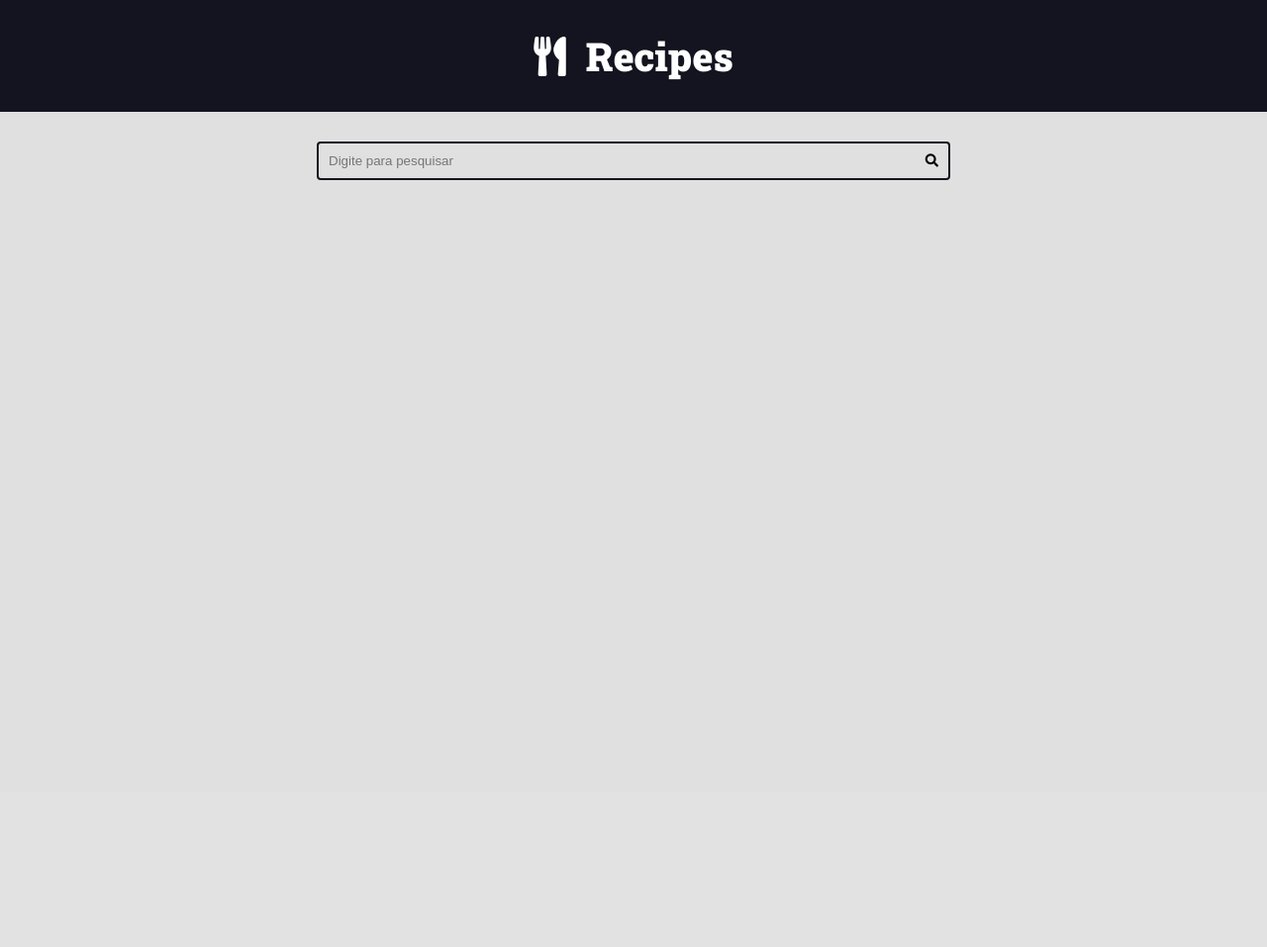
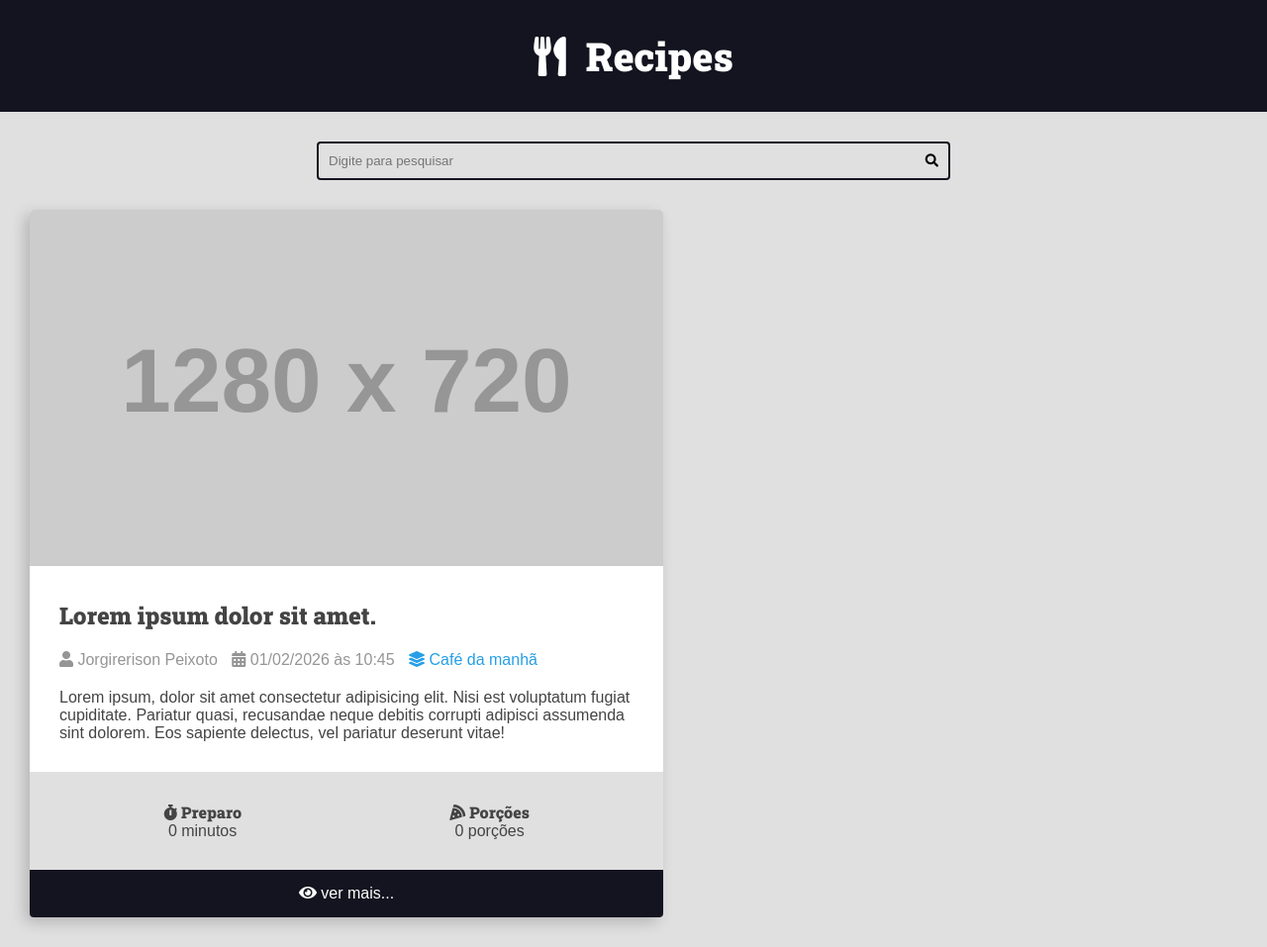
Before and after one commit to Jorgirerison/django-project, a Django app: page / in a window 1280 px wide. Shown: the whole page at 99% size. Before the commit the page ends 182 px from the top, so only its background shows below. Run offline with Django 5.2, Linux system fonts and the light colour scheme; grey boxes labelled with a size stand in for pictures from a placeholder-image service; some libraries are stand-ins or nearby versions.

Commit message:
complete recipes card

```diff
--- a/recipes/templates/recipes/pages/home.html
+++ b/recipes/templates/recipes/pages/home.html
@@ -4,11 +4,56 @@
   {% include "recipes/partials/search.html" %}
   <main class="main-content-container">
     <main class="main-content main-content-list container">
-      <!-- efeito de grid com a class -->
-      <!-- experimental 'temp' -->
-      <!-- <div class="temp"></div> -->
-      <!-- <div class="temp"></div> -->
-      <!-- <div class="temp"></div> -->
+      <div class="recipe recipe-list-item">
+        <div class="recipe-cover">
+          <img src="https://placehold.co/1280x720/269fe6/ffffff.png"
+               alt="Temporário">
+          <div class="recipe-title-container">
+            <h2 class="recipe-title">Lorem ipsum dolor sit amet.</h2>
+          </div>
+          <div class="recipe-author">
+            <span class="recipe-author-item">
+              <i class="fas fa-user"></i>
+              Jorgirerison Peixoto
+            </span>
+            <span class="recipe-author-item">
+              <i class="fas fa-calendar-alt"></i>
+              01/02/2026 às 10:45
+            </span>
+            <span class="recipe-author-item">
+              <a href="">
+                <i class="fas fa-layer-group"></i>
+                <span>Café da manhã</span>
+              </a>
+            </span>
+          </div>
+          <div class="recipe-content">
+            <p>
+              Lorem ipsum, dolor sit amet consectetur adipisicing elit. Nisi est voluptatum fugiat cupiditate. Pariatur quasi, recusandae neque debitis corrupti adipisci assumenda sint dolorem. Eos sapiente delectus, vel pariatur deserunt vitae!
+            </p>
+          </div>
+          <div class="recipe-meta-container">
+            <div class="recipe-meta recipe-preparation">
+              <h3 class="recipe-meta-title">
+                <i class="fas fa-stopwatch"></i> Preparo
+              </h3>
+              <div class="recipe-meta-text">0 minutos</div>
+            </div>
+            <div class="recipe-meta recipe-servings">
+              <h3 class="recipe-meta-title">
+                <i class="fas fa-pizza-slice"></i> Porções
+              </h3>
+              <div class="recipe-meta-text">0 porções</div>
+            </div>
+          </div>
+          <footer class="recipe-footer">
+            <a href="" class="recipe-read-more button button-dark button-full-width">
+              <i class="fas fa-eye"></i>
+              <span>ver mais...</span>
+            </a>
+          </footer>
+        </div>
+      </div>
     </main>
   </main>
 </body>
--- a/recipes/templates/recipes/partials/head.html
+++ b/recipes/templates/recipes/partials/head.html
@@ -80,6 +80,7 @@
       font-size: 1.6rem;
       font-family: var(--font-primary);
       background: var(--color-gray-1);
+      color: var(--color-dark-text);
     }
 
     h1,
@@ -181,14 +182,90 @@
       gap: var(--spacing-gutter-large);
     }
 
-    /* combine essa classe com várias */
-    /* divs dentro da main.main-content-list */
-    /* para ver o efeito de 'grid', ou seja, */
-    /* bloco a bloco separado */
-    /* .temp { */
-    /*   height: 40rem; */
-    /*   background: red; */
-    /* } */
+    .recipe {
+      background: var(--color-white);
+      box-shadow: -5px 5px 15px rgba(0, 0, 0, 0.2);
+      transition: all 300ms ease-in-out;
+      transform: scale(1);
+      border-radius: .4rem;
+      overflow: hidden;
+    }
+
+    .recipe img {
+      max-width: 100%;
+      background: var(--color-white);
+    }
+
+    .recipe-list-item {
+      max-width: 64rem;
+    }
+
+    .recipe-list-item:hover {
+      transform: scale(1.02);
+      box-shadow: -8px 8px 18px rgba(0, 0, 0, 0.25);
+    }
+
+    .recipe-title-container {
+      padding: var(--spacing-gutter-medium);
+      padding-bottom: 2rem;
+    }
+
+    .recipe-author {
+      padding: 0 var(--spacing-gutter-medium);
+    }
+
+    .recipe-content {
+      padding: var(--spacing-gutter-medium);
+      padding-top: 2rem;
+    }
+
+    .recipe-author-item {
+      color: var(--color-gray-4);
+      margin-right: 1rem;
+    }
+
+    .recipe-author a {
+      color: var(--color-primary);
+      transition: all 300ms ease-in-out;
+      text-decoration: none;
+    }
+
+    .recipe-author a:hover {
+      color: var(--color-primary-dark);
+    }
+
+    .recipe-meta-container {
+      display: flex;
+      flex-flow: row wrap;
+      padding: var(--spacing-gutter-medium);
+      background: var(--color-gray-1);
+    }
+
+    .recipe-meta {
+      display: flex;
+      flex-flow: column nowrap;
+      flex-shrink: 1;
+      flex-grow: 1;
+      text-align: center;
+    }
+
+    .recipe-meta-title {
+      font-size: 1.6rem;
+    }
+
+    .recipe-footer a {
+      background: var(--color-primary-dark);
+      display: block;
+      color: var(--color-white);
+      text-decoration: none;
+      text-align: center;
+      padding: 1.5rem var(--spacing-gutter-medium);
+      transition: all 300ms ease-in-out;
+    }
+
+    .recipe-footer a:hover {
+      filter: brightness(2);
+    }
 
   </style>
 </head>
```
